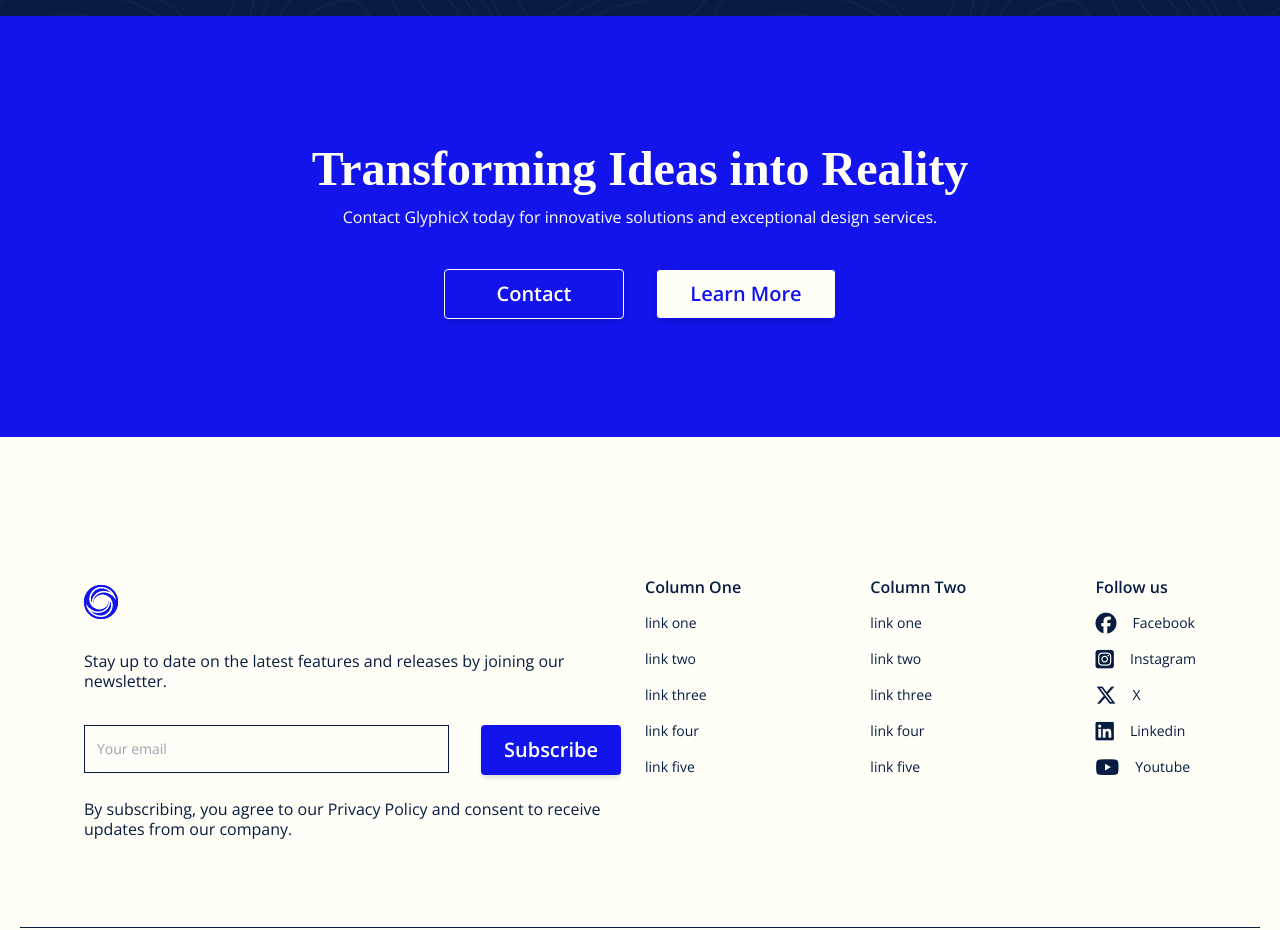
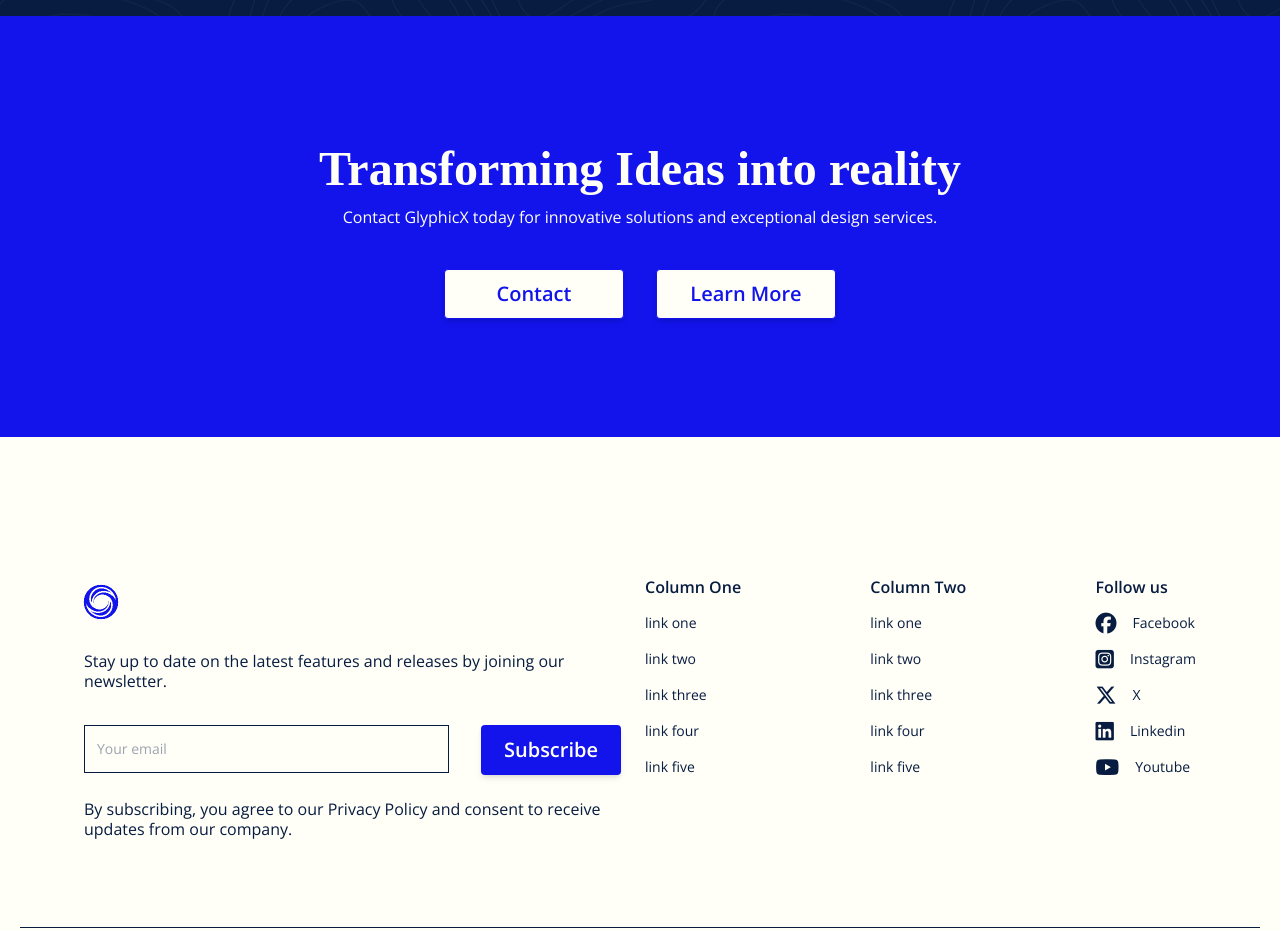
Before and after one commit to Zayan-dev/GlyphicX, a React (Vite) app: page /portfolio in a window 1280 px wide. Shown: the part 1680-2610 px from the top of the page. Built offline with nearby package versions, Linux system fonts and the light colour scheme; a web font is replaced by a local one.

Commit message:
Changes done

```diff
--- a/src/components/benefit/Benefit.jsx
+++ b/src/components/benefit/Benefit.jsx
@@ -7,7 +7,7 @@ const Benefit = () => {
       <div className="benefit">
         <div className="benefit-heading">
           <p className="mainHeading">
-            Transforming Brands Through Captivating Storytelling.
+            Transforming Brands Through CaPtivating Storytelling.
           </p>
         </div>
         <div className="benefit-intro">
--- a/src/components/collaboration/Collaboration.jsx
+++ b/src/components/collaboration/Collaboration.jsx
@@ -1,7 +1,5 @@
 import React, { useEffect, useRef } from 'react';
 import { useInView } from 'react-intersection-observer';
-import { PiStarFourFill } from "react-icons/pi";
-import { BsStars } from "react-icons/bs";
 import '../collaboration/collaboration.css';
 import video1 from "../../assets/videos/Logo_reveal.mp4";
 import {CustomButton3} from '../CustomButton';
@@ -30,7 +28,7 @@ const Collaboration = () => {
         <div className="coll-heading">
           <p className="subHeading font-bold">Innovative</p>
           <p className="mainHeading coll-head-text">
-            our unique Approach to Client Collaboration
+            our unique APProach to Client Collaboration
           </p>
           <p className="para coll-head-subtext">
             At GlyphicX, we believe in building strong relationships with our
@@ -42,8 +40,6 @@ const Collaboration = () => {
           <div className="coll-inner-div">
             <div className="inner-1">
               <div className="discover">
-                {/* <i className="fa-solid fa-diamond fa-2xl"></i> */}
-                {/* <PiStarFourFill style={{ fontSize: "2.85rem" }} /> */}
                 <img src={star} alt="star" style={{ height: "50px" }}/>
                 <div className="discover-text">
                   <p className="subHeading font-bold text-2xl">Discover</p>
@@ -53,8 +49,6 @@ const Collaboration = () => {
                 </div>
               </div>
               <div className="discover">
-                {/* <i className="fa-solid fa-diamond fa-2xl"></i> */}
-                {/* <BsStars style={{ fontSize: "3rem" }} /> */}
                 <img src={star} alt="star" style={{ height: "50px" }}/>
                 <div className="discover-text">
                   <p className="subHeading font-bold text-2xl">Create</p>
@@ -78,7 +72,6 @@ const Collaboration = () => {
             </div>
             <div className="inner-2">
               <div className="discover">
-                {/* <i className="fa-solid fa-diamond fa-2xl"></i> */}
                 <img src={star} alt="star" style={{ height: "50px" }}/>
                 <div className="discover-text">
                   <p className="subHeading font-bold text-2xl">Design</p>
@@ -88,7 +81,6 @@ const Collaboration = () => {
                 </div>
               </div>
               <div className="discover">
-                {/* <i className="fa-solid fa-diamond fa-2xl"></i> */}
                 <img src={star} alt="star" style={{ height: "50px" }}/>
                 <div className="discover-text">
                   <p className="subHeading font-bold text-2xl">Deliver</p>
--- a/src/components/collaboration/collaboration.css
+++ b/src/components/collaboration/collaboration.css
@@ -67,7 +67,7 @@
 }
 
 .inner-3 {
-    border: 1px solid var(--background-color);
+    border: 2px solid var(--background-color);
 }
 
 .discover {
--- a/src/components/cta/Cta.jsx
+++ b/src/components/cta/Cta.jsx
@@ -1,20 +1,20 @@
 import React from 'react'
 import "../cta/cta.css"
-import CustomButton, { CustomButton2,CustomButton3 } from '../CustomButton'
+import { CustomButton2 } from '../CustomButton'
 
 const Cta = () => {
   return (
     <div className="cta">
       <div className="cta-outer">
         <div className="cta-inner">
-          <p className="mainHeading cta-text">Transforming Ideas into Reality</p>
+          <p className="mainHeading cta-text">Transforming Ideas into reality</p>
           <p className="para">
             Contact GlyphicX today for innovative solutions and exceptional
             design services.
           </p>
         </div>
         <div className="cta-btn-div">
-          <CustomButton3 text="Contact" />
+          <CustomButton2 text="Contact" />
           <CustomButton2 text="Learn More" />
         </div>
       </div>
--- a/src/components/feature/Feature.jsx
+++ b/src/components/feature/Feature.jsx
@@ -30,7 +30,7 @@ const Feature = () => {
       <div className="feature-img">
         {/* <ImageSequenceScroll></ImageSequenceScroll> */}
         <div ref={ref}>
-          <video ref={videoRef} src={animatedvideo} alt="video" muted playsInline>
+          <video ref={videoRef} src={animatedvideo} alt="video" muted playsInline loop>
             Your browser does not support the video tag.
           </video>
         </div>
--- a/src/components/resources/resources.jsx
+++ b/src/components/resources/resources.jsx
@@ -27,7 +27,7 @@ const Resources = () => {
 
       <div className="articlessSection">
         <p className="subHeading insightsSection-p">Articles</p>
-        <h2 className="mainHeading insightsSection-h2">Stay updated with GlyPhicX</h2>
+        <h2 className="mainHeading insightsSection-h2">Stay uPdated with GlyPhicX</h2>
         <p className="para insightsSection-p">
           Get the latest news and updates from GlyphicX.
         </p>
@@ -48,7 +48,7 @@ const Resources = () => {
             </p>
             <div className="newsletterButtons">
               <CustomButton2 text="Subscribe" />
-              <CustomButton text="Learn More" />
+              <CustomButton2 text="Learn More" />
             </div>
           </div>
           <div
--- a/src/components/resources/resourcesStyles.css
+++ b/src/components/resources/resourcesStyles.css
@@ -68,7 +68,7 @@
 }
 
 .newsletterDiv {
-    border: 1px solid var(--background-color);
+    /* border: 1px solid var(--background-color); */
     display: flex;
     height: 420px;
     justify-content: center;
--- a/src/components/services/Service.jsx
+++ b/src/components/services/Service.jsx
@@ -9,7 +9,7 @@ import Cta from '../cta/Cta'
 const Service = () => {
   return (
     <div>
-      <ServiceHero heading="Translate ideas into impactful content" para="Discover our comprehensive range of services that combine design and business expertise." ></ServiceHero>
+      <ServiceHero heading="Translate ideas into imPactful content" para="Discover our comprehensive range of services that combine design and business expertise." ></ServiceHero>
       <Branding></Branding>
       <br />
       <Visualization></Visualization>
--- a/src/components/services/finalPro/FinalProduct.jsx
+++ b/src/components/services/finalPro/FinalProduct.jsx
@@ -1,6 +1,6 @@
 import React from 'react'
 import "../finalPro/finalproduct.css"
-import CustomButton, { CustomButton2 } from '../../CustomButton'
+import { CustomButton2 } from '../../CustomButton'
 const FinalProduct = () => {
     return (
         <div className='finalpro'>
@@ -10,14 +10,9 @@ const FinalProduct = () => {
                 <p className='para'>Script development is a meticulous process that involves crafting and refining scripts</p>
                 <p className='para'>Our team works closely with you to bring your vision to life. We understand the importance of storytelling and ensure that every script captures the essence of the brand</p>
                 <p className='para'>Whether it's for a commercial, film, or video content, we are dedicated to delivering scripts that engage and captivate audiences.</p>
-
-                {/* <div className='buttons'>
-                    <button className='learn-more-btn'>Learn More</button>
-                    <button >Contact us <i className="fa-solid fa-greater-than fa-sm" style={{ color: "#000000", marginLeft: "10px" }} /></button>
-                </div> */}
                 <div className="buttons">
                     <CustomButton2 text="Learn More" />
-                    <CustomButton text="Contact" />
+                    <CustomButton2 text="Contact" />
                 </div>
             </div>
             <div className="finalpro-pic">
--- a/src/components/working/Working.jsx
+++ b/src/components/working/Working.jsx
@@ -9,7 +9,7 @@ import impact from "../../assets/images/working3.png"
 const Working = () => {
   return (
     <div className='working'>
-      <p className='mainHeading font-bold working-heading'>Stand out with our Strategic and Creative Approach</p>
+      <p className='mainHeading font-bold working-heading'>Stand out with our Strategic and Creative APProach</p>
       <div className='working-outer-div'>
 
         <div className='working-inner-div'>
```
